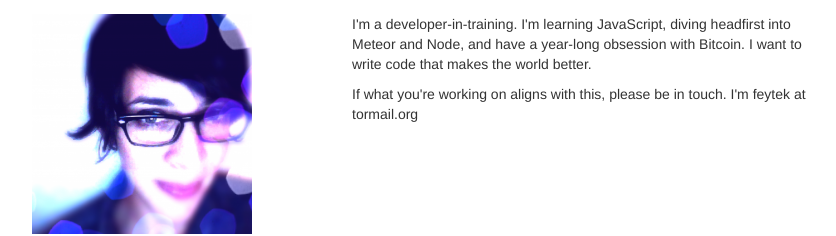
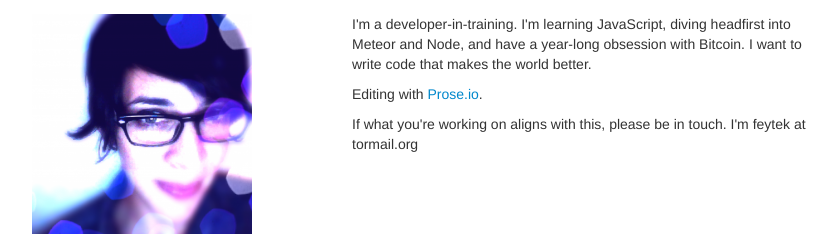
Before and after one commit to feytek/feytek.github.com, a plain HTML site: page index.html in a window 1280 px wide. Shown: the top 236 px of the page, without its empty margins (128-964 px from the left). Drawn offline with nearby package versions, Linux system fonts and the light colour scheme.

Commit message:
Updated index.html

```diff
--- a/index.html
+++ b/index.html
@@ -24,6 +24,8 @@
         <div class="span6 offset1">
           <p>I'm a developer-in-training. I'm learning JavaScript, diving headfirst into Meteor and Node, and have a year-long obsession with Bitcoin. I want to write code that makes the world better.</p>
 
+          <p>Editing with <a href="http://prose.io/">Prose.io</a>.</p>
+
           <p>If what you're working on aligns with this, please be in touch. I'm feytek at tormail.org</p>
         </div>
 
```
